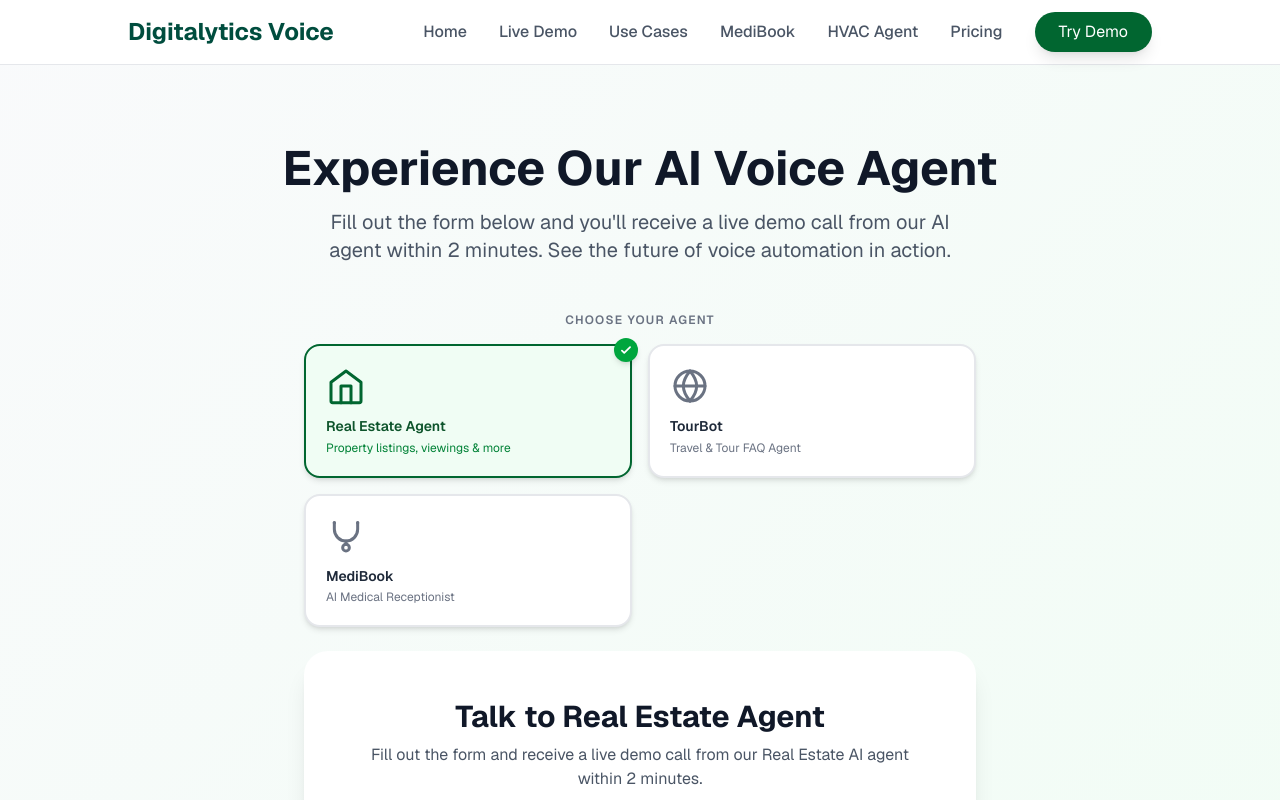
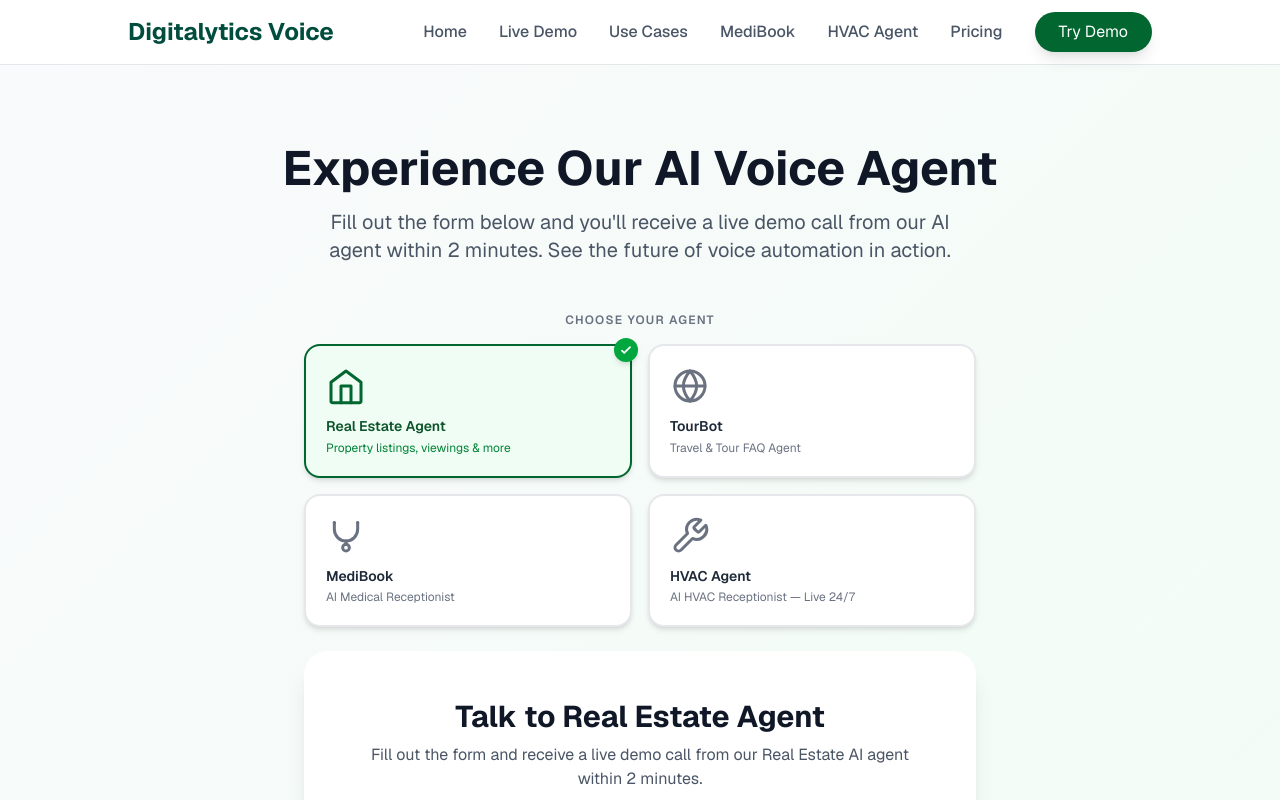
Before and after one commit to digitalytics/Digitalytics-voice, a Next.js app: page /demo in a window 1280 px wide. Shown: the top 800 px of the page. Built offline with nearby package versions, Linux system fonts and the light colour scheme.

Commit message:
HVAC Webhook Added

```diff
--- a/src/components/demo/DemoForm.tsx
+++ b/src/components/demo/DemoForm.tsx
@@ -27,6 +27,14 @@ function GlobeIcon({ className }: { className?: string }) {
       <path d="M12 3c-2.5 3-4 5.5-4 9s1.5 6 4 9" />
       <path d="M12 3c2.5 3 4 5.5 4 9s-1.5 6-4 9" />
       <path d="M3 12h18" />
+    </svg>
+  );
+}
+
+function WrenchIcon({ className }: { className?: string }) {
+  return (
+    <svg className={className} viewBox="0 0 24 24" fill="none" stroke="currentColor" strokeWidth={1.8} strokeLinecap="round" strokeLinejoin="round">
+      <path d="M14.7 6.3a1 1 0 000 1.4l1.6 1.6a1 1 0 001.4 0l3.77-3.77a6 6 0 01-7.94 7.94l-6.91 6.91a2.12 2.12 0 01-3-3l6.91-6.91a6 6 0 017.94-7.94l-3.76 3.76z" />
     </svg>
   );
 }
@@ -80,8 +88,10 @@ function AgentCard({ agent, isSelected, onClick }: AgentCardProps) {
           <HomeIcon className="w-full h-full" />
         ) : agent.iconKey === 'globe' ? (
           <GlobeIcon className="w-full h-full" />
+        ) : agent.iconKey === 'stethoscope' ? (
+          <StethoscopeIcon className="w-full h-full" />
         ) : (
-          <StethoscopeIcon className="w-full h-full" />
+          <WrenchIcon className="w-full h-full" />
         )}
       </div>
       <p className={`font-semibold text-sm leading-tight ${isSelected ? 'text-green-900' : 'text-gray-800'}`}>
--- a/src/lib/constants.ts
+++ b/src/lib/constants.ts
@@ -66,6 +66,14 @@ export const AGENTS = [
     iconKey: 'stethoscope' as const,
     webhookUrl: 'https://n8n.digitalytics.us/webhook/medical-outbound-call',
   },
+  {
+    id: 'hvac' as const,
+    name: 'HVAC Agent',
+    tagline: 'AI HVAC Receptionist — Live 24/7',
+    description: 'Fill out the form and receive a live demo call from the HVAC AI agent — handling emergencies, service bookings, and FAQ automatically.',
+    iconKey: 'wrench' as const,
+    webhookUrl: 'https://n8n.digitalytics.us/webhook/hvac-outbound-call',
+  },
 ];
 
 // Navigation Links
--- a/src/types/index.ts
+++ b/src/types/index.ts
@@ -1,12 +1,12 @@
 /**
  * Agent identifier
  */
-export type AgentId = 'real-estate' | 'tourbot' | 'medibook';
+export type AgentId = 'real-estate' | 'tourbot' | 'medibook' | 'hvac';
 
 /**
  * Agent icon key
  */
-export type AgentIconKey = 'home' | 'globe' | 'stethoscope';
+export type AgentIconKey = 'home' | 'globe' | 'stethoscope' | 'wrench';
 
 /**
  * Agent configuration
```
